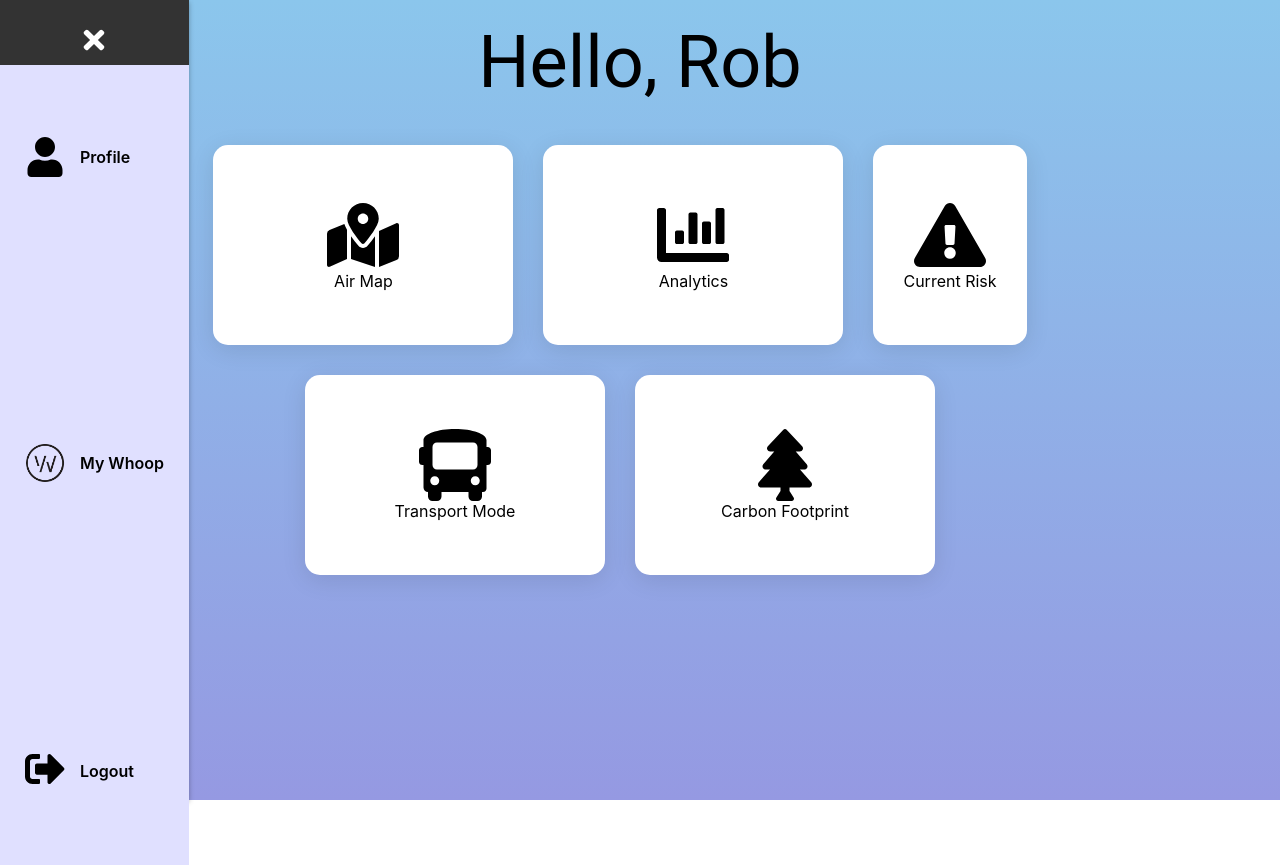
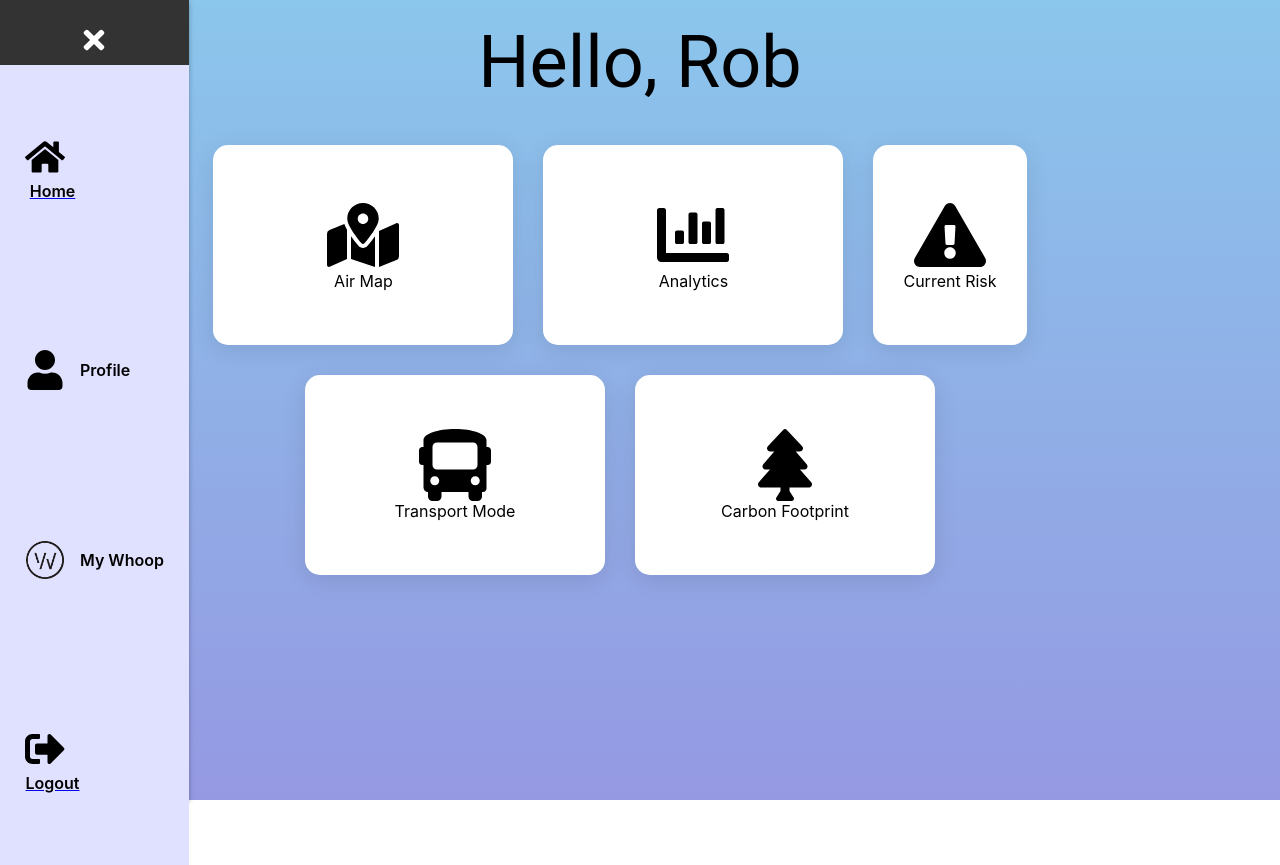
Before and after one commit to RAIT-team/tracker-app, a React (Create React App) app in the folder app-frontend/: page /dashboard in a window 1280 px wide. Both pictures are taken after a click on the element 52 px from the left and 40 px from the top of the page. Built offline with nearby package versions, Linux system fonts and the light colour scheme.

Commit message:
Changes 14

```diff
--- a/app-frontend/src/navBar/navBar.js
+++ b/app-frontend/src/navBar/navBar.js
@@ -1,5 +1,5 @@
 import React, { useState, useEffect, useRef } from "react";
-import { FaBars, FaTimes, FaUser, FaSignOutAlt } from "react-icons/fa"; // Import the required icons
+import { FaHome, FaBars, FaTimes, FaUser, FaSignOutAlt } from "react-icons/fa"; // Import the required icons
 import "./navBar.css";
 import whoopIcon from "../images/whoop-icon.png";
 
@@ -37,6 +37,16 @@ function NavBar() {
         </div>
         <div className="icon-container">
           <div className="icon profile-icon">
+            <a href="/dashboard">
+              <FaHome size={30} color="black" />
+              {/* FontAwesome profile icon */}
+              <span class="icon-text" style={icon_text_style}>
+                Home
+              </span>
+            </a>
+          </div>
+
+          <div className="icon profile-icon">
             <FaUser size={40} color="black" /> {/* FontAwesome profile icon */}
             <span class="icon-text" style={icon_text_style}>
               Profile
@@ -51,11 +61,12 @@ function NavBar() {
           <div className="icon logout-icon">
             <a href="/login">
               <FaSignOutAlt size={40} color="black" />
+
+              {/* FontAwesome logout icon */}
+              <span class="icon-text" style={icon_text_style}>
+                Logout
+              </span>
             </a>
-            {/* FontAwesome logout icon */}
-            <span class="icon-text" style={icon_text_style}>
-              Logout
-            </span>
           </div>
         </div>
       </div>
```
